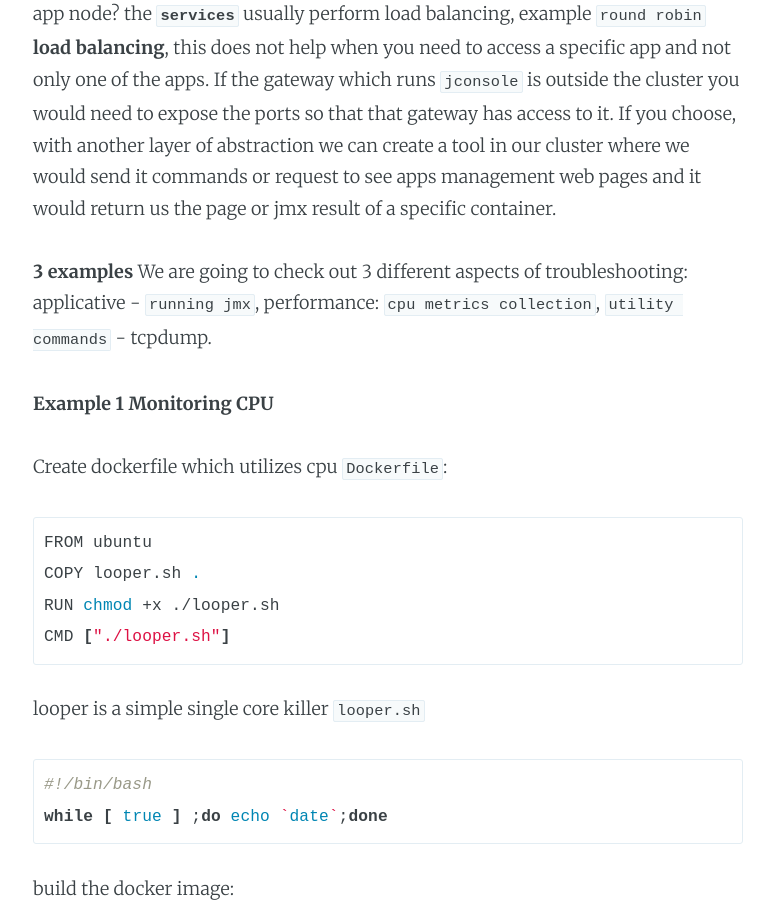
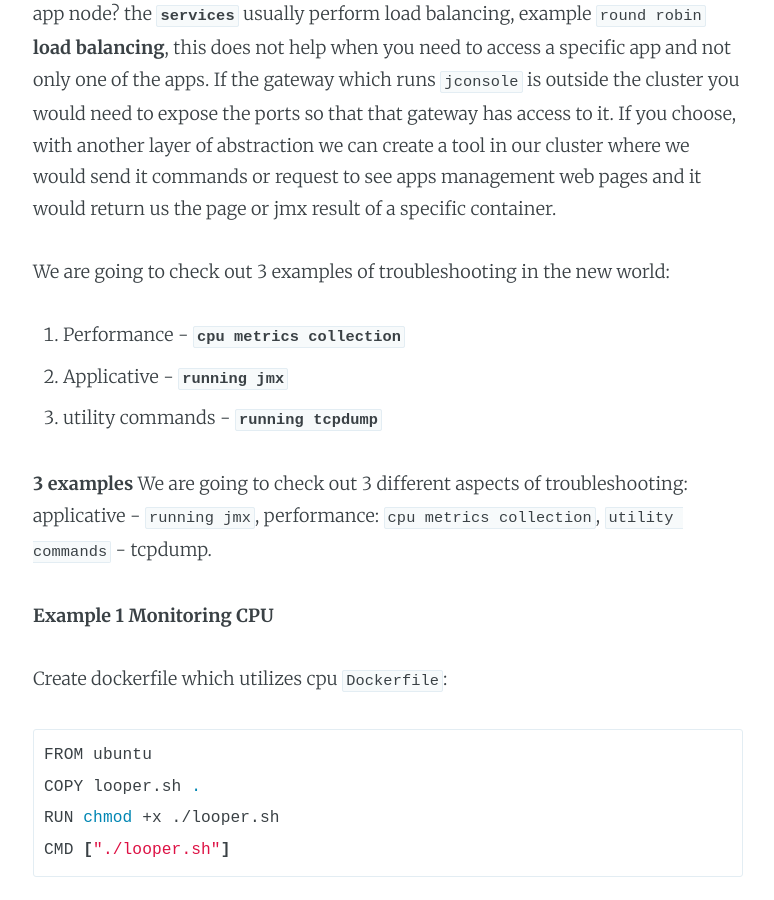
Before and after one commit to LivePersonInc/techblog, a Jekyll site: the page built from _posts/2016/2016-01-26-docker-adoption-pathway-part02.md, in a window 1280 px wide and 900 px high, scrolled down 1570 px. Shown: the whole window, without its empty margins (252-1026 px from the left). Built offline with Jekyll 4.4.1, drawn with Linux system fonts in a browser that asks for light colours; comment, search, counter and statistics services are not loaded.

Commit message:
+temporary publish part 2

```diff
--- a/_posts/2016/2016-01-26-docker-adoption-pathway-part02.md
+++ b/_posts/2016/2016-01-26-docker-adoption-pathway-part02.md
@@ -20,6 +20,12 @@
 There are cases however, when you find that you need to access your servers and run various troubleshooting commands such as **`uptime`, `ps`, `lsof`, `tcpdump`, `dmesg`, `sar`**.  All this in order to check nodes and apps health and find problems root cause, standard troubleshooting.  In addition, many times you expose custom web management pages on your `app` instance which exposes your app's internal state and data or metrics on your instances which possibly allows you to run commands directly on your app instance when needed.  In `jvm` based `apps` in addition to these management web pages it is very common to have **`jmx`** exposed to check the status of the app and manage it, that is what `jmx` was built for after all.
 
 **When you have your app `containerized` things change**.  First and foremost **dealing with machines**, you deal less with machines and deal more with the **`cluster orchestrator`**, be it `kubernetes`, `fleet`, `docker compose` or other orchestration tools.  With regards to having the web pages or `jmx` exposed orchestrator services take care of exposing ports which are used to access your server as a logical business unit, but, what about accessing ports on your specific app node? the **`services`** usually perform load balancing, example `round robin` **load balancing**, this does not help when you need to access a specific app and not only one of the apps.  If the gateway which runs `jconsole` is outside the cluster you would need to expose the ports so that that gateway has access to it.  If you choose, with another layer of abstraction we can create a tool in our cluster where we would send it commands or request to see apps management web pages and it would return us the page or jmx result of a specific container.
+
+We are going to check out 3 examples of troubleshooting in the new world:
+
+1. Performance - **`cpu metrics collection`**
+1. Applicative - **`running jmx`**
+1. utility commands - **`running tcpdump`**
 
 **3 examples** We are going to check out 3 different aspects of troubleshooting: applicative - `running jmx`, performance: `cpu metrics collection`, `utility commands` - tcpdump.
 
```
